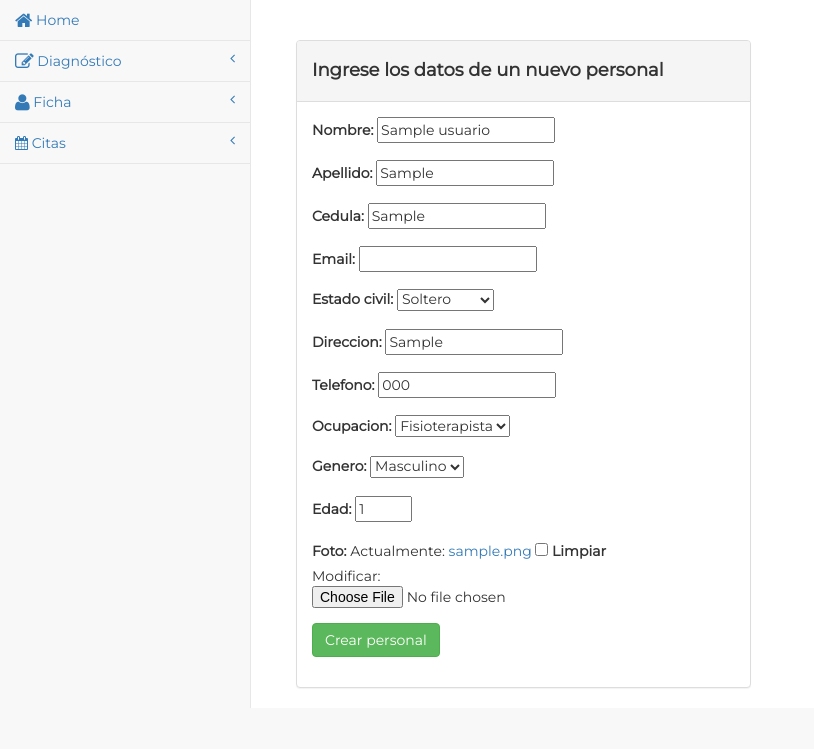
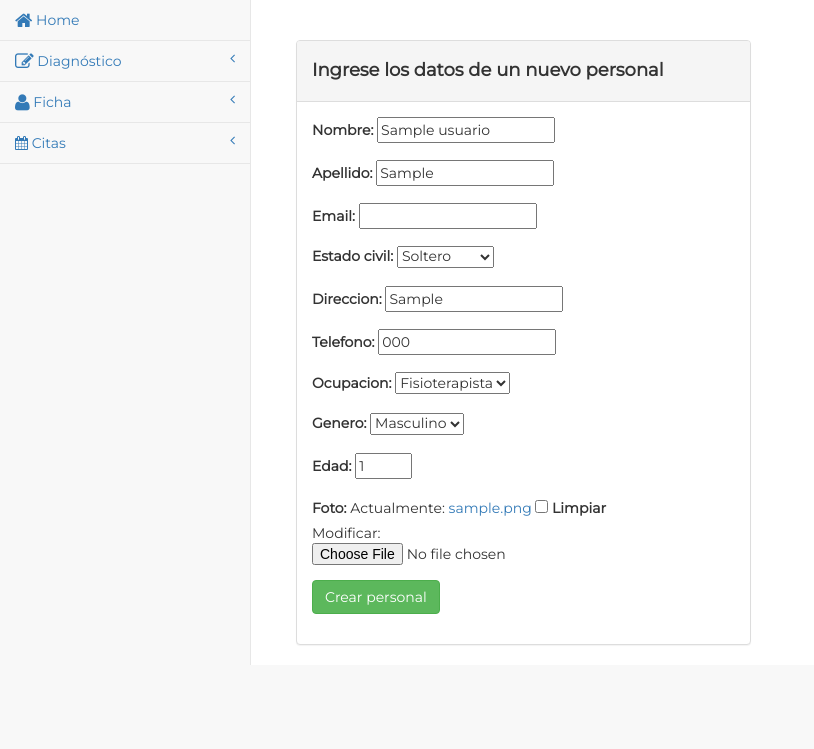
Before and after one commit to odmoreno/kalaFitnessApp, a Django app: page /personal/editar/1/ in a window 1280 px wide. Shown: the part 51-800 px from the top of the page, without its empty margins (0-814 px from the left). Run offline with Django 3.2, Linux system fonts and the light colour scheme; a user stored in the database is signed in; tables that the repository leaves empty hold one stand-in row (values such as "Sample post"); parts of the project's set-up code (start-up, migrations or seed data) failed here and were passed over; some libraries are stand-ins or nearby versions.

Commit message:
Correcciones

```diff
--- a/personal/forms.py
+++ b/personal/forms.py
@@ -34,7 +34,7 @@ class UsuarioEditForm(forms.ModelForm):
     email = forms.EmailField(widget=forms.EmailInput, label="Email", required=True)
     class Meta:
         model = Usuario
-        fields = ['nombre', 'apellido', 'cedula', 'email', 'estado_civil', 'direccion', 'telefono', 'ocupacion',
+        fields = ['nombre', 'apellido', 'email', 'estado_civil', 'direccion', 'telefono', 'ocupacion',
                   'genero', 'edad', 'foto']
         CHOICES = (
             ('M', 'Masculino'),
@@ -129,7 +129,7 @@ class PersonalEditForm(forms.ModelForm):
     ocupacion = forms.ChoiceField(choices=ROLES, required=True)
     class Meta:
         model = Usuario
-        fields = ['nombre', 'apellido', 'cedula', 'email', 'estado_civil', 'direccion', 'telefono', 'ocupacion',
+        fields = ['nombre', 'apellido', 'email', 'estado_civil', 'direccion', 'telefono', 'ocupacion',
                   'genero', 'edad', 'foto']
         CHOICES = (
             ('M', 'Masculino'),
--- a/personal/templates/personal/detalles.html
+++ b/personal/templates/personal/detalles.html
@@ -67,7 +67,7 @@
                                     <div class="form-group">
                                         <label for="name" class ="control-label col-sm-3">Ocupación:</label>
                                         <div class="col-sm-5">
-                                            <p class="form-control-static">{{ personal.ocupacion }}</p>
+                                            <p class="form-control-static">{% if personal.ocupacion == '2' %}Nutricionista {% else %} Fisioterapista {% endif %}</p>
                                         </div>
                                     </div>
                                     <div class="form-group">
--- a/personal/views.py
+++ b/personal/views.py
@@ -2,6 +2,7 @@
 from __future__ import unicode_literals
 from django.db import transaction
 from django.shortcuts import render, get_object_or_404
+from kala.views import enviar_password_email, generar_password
 from django.contrib.auth.models import User
 from kalaapp.models import Usuario, Rol
 from paciente.models import Paciente
```
Also changed, not shown: static/media/usuario/0125987745.jpg (added), static/media/usuario/0125987745_P8bOzL3.jpg (added), static/media/usuario/0125987745_xzg0rfU.jpg (added).
